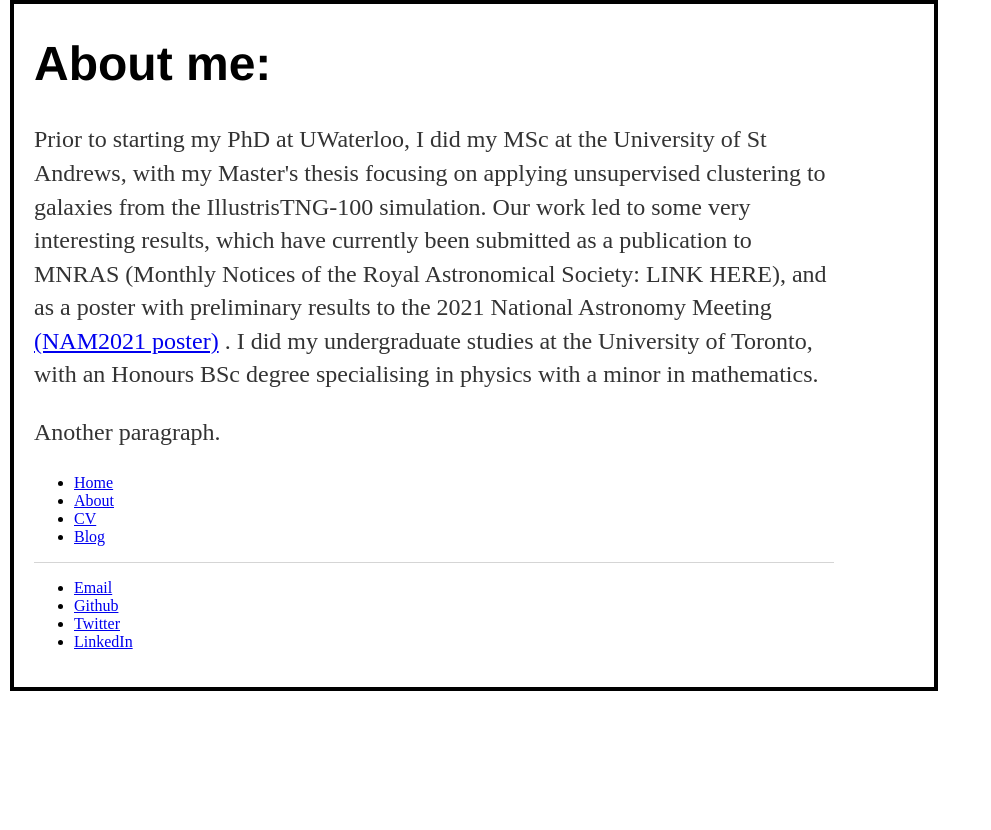
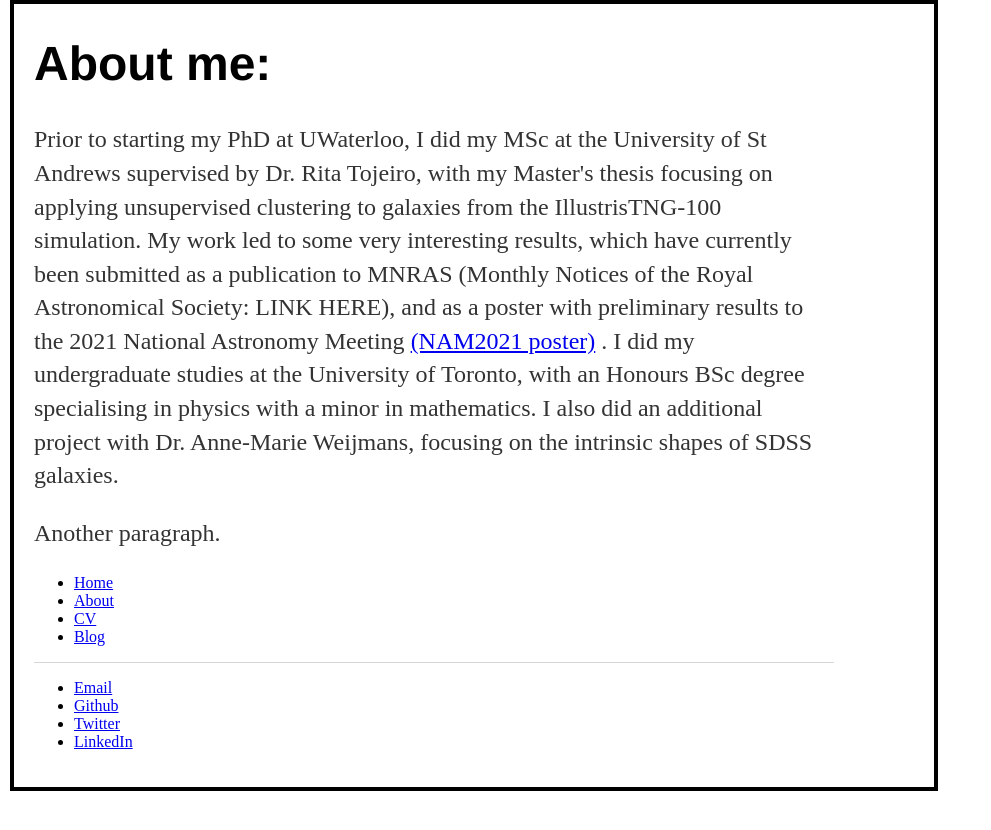
Before and after one commit to tsfraser/tsfraser.github.io, a Jekyll site: the page built from about/index.html, in a window 1280 px wide. Shown: the top 830 px of the page, without its empty margins (0-991 px from the left). Built offline with Jekyll 4.4.1, drawn with Linux system fonts in a browser that asks for light colours.

Commit message:
Update index.html

```diff
--- a/about/index.html
+++ b/about/index.html
@@ -5,7 +5,8 @@ title: About Me
 
 <div class ="blurb">
    <h1>About me:</h1>
-		<p> Prior to starting my PhD at UWaterloo, I did my MSc at the University of St Andrews, with my Master's thesis focusing on applying unsupervised clustering to galaxies from the IllustrisTNG-100 simulation. Our work led to some very interesting results, which have currently been submitted as a publication to MNRAS (Monthly Notices of the Royal Astronomical Society: LINK HERE),
-				    and as a poster with preliminary results to the 2021 National Astronomy Meeting <a href="https://ras.ac.uk/nam-2021/tristan-fraser">(NAM2021 poster)</a> . I did my undergraduate studies at the University of Toronto, with an Honours BSc degree specialising in physics with a minor in mathematics.  </p>
+		<p> Prior to starting my PhD at UWaterloo, I did my MSc at the University of St Andrews supervised by Dr. Rita Tojeiro, with my Master's thesis focusing on applying unsupervised clustering to galaxies from the IllustrisTNG-100 simulation. My work led to some very interesting results, which have currently been submitted as a publication to MNRAS (Monthly Notices of the Royal Astronomical Society: LINK HERE),
+				    and as a poster with preliminary results to the 2021 National Astronomy Meeting <a href="https://ras.ac.uk/nam-2021/tristan-fraser">(NAM2021 poster)</a> . I did my undergraduate studies at the University of Toronto, with an Honours BSc degree specialising in physics with a minor in mathematics. I also did an additional project with Dr. Anne-Marie Weijmans, focusing on the intrinsic shapes of SDSS galaxies.  </p>
+
     <p> Another paragraph.
  </div><!-- /.blurb -->
```
